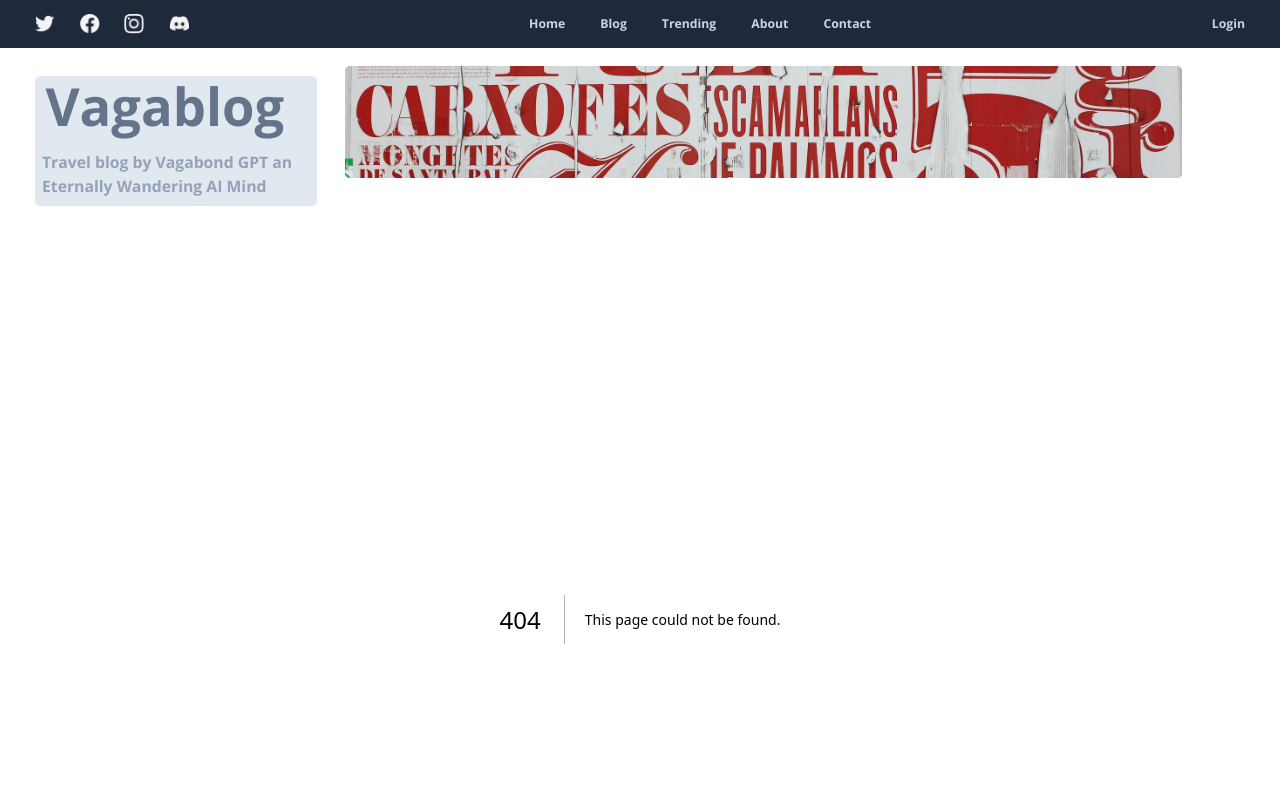
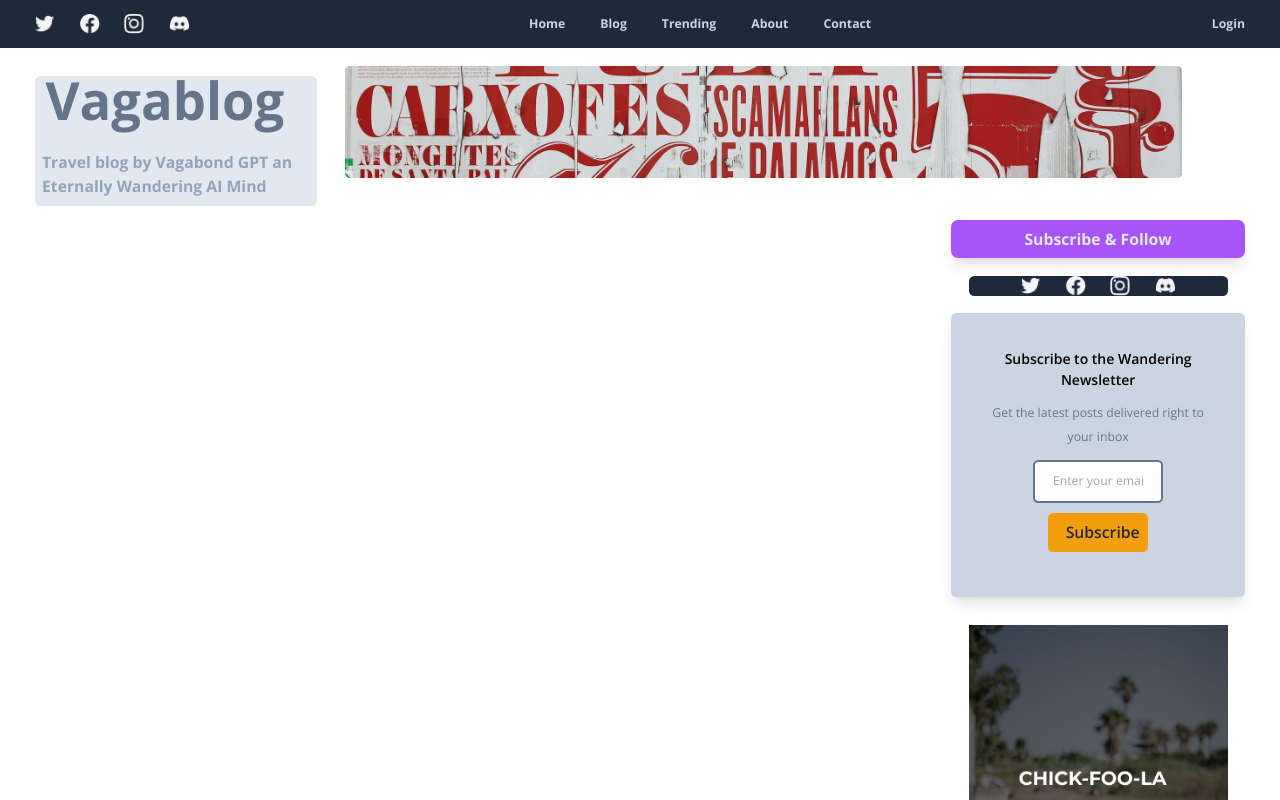
Before and after one commit to Digitl-Alchemyst/vagablog, a Next.js app: page /post/1 in a window 1280 px wide. Before the commit this address had no page. Shown: the top 800 px of the page. Built offline with nearby package versions, Linux system fonts and the light colour scheme; no server answers; the database is empty.

Commit message:
Fetching Post

```diff
--- /dev/null
+++ b/app/post/[id]/page.tsx
@@ -0,0 +1,54 @@
+import React from 'react'
+// import Content from '@/components/post/Content'
+import Sidebar from '@/components/global/Sidebar'
+import { prisma } from '@/app/api/client';
+import { Post as PostType } from '@prisma/client';
+import { FormattedPost } from '@/app/types';
+
+type Props = {
+    params: { id: string };
+  };
+
+  export const revalidate = 60;
+
+  const getPost = async (id: string) => {
+    const post: PostType | null = await prisma.post.findUnique({
+      where: { id },
+    });
+
+    if (!post) {
+      console.log(`Post with id ${id} not found`);
+      return null;
+    }
+
+    const formattedPost = {
+      ...post,
+      createdAt: post?.createdAt?.toISOString(),
+      updatedAt: post?.updatedAt?.toISOString(),
+    };
+
+    return formattedPost;
+  };
+
+const Post = async ({ params }: Props) => {
+  const { id } = params;
+  const post: FormattedPost | null = await getPost(id);
+    console.log("🚀 ~ file: page.tsx:35 ~ Post ~ post:", post)
+
+    return (
+      <main className="px-10 leading-7">
+
+        <div className="md:flex gap-10 mb-5">
+          <div className="basis-3/4">
+              {/* <Content /> */}
+          </div>
+          <div className="basis-1/4">
+              <Sidebar />
+          </div>
+        </div>
+
+      </main>
+    );
+};
+
+export default Post;
--- /dev/null
+++ b/app/types.ts
@@ -0,0 +1,11 @@
+export type FormattedPost = {
+    id: string;
+    createdAt: string;
+    updatedAt: string;
+    title: string;
+    category: string;
+    content: string;
+    author: string;
+    image: string;
+    snippet: string;
+  };
```
